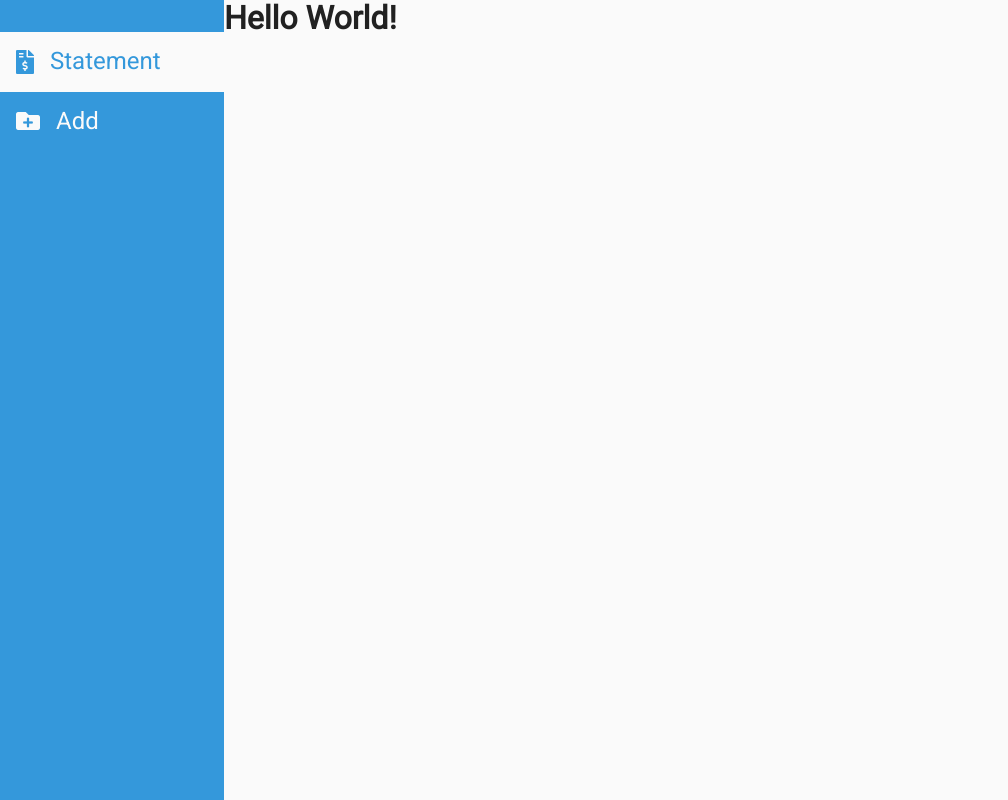
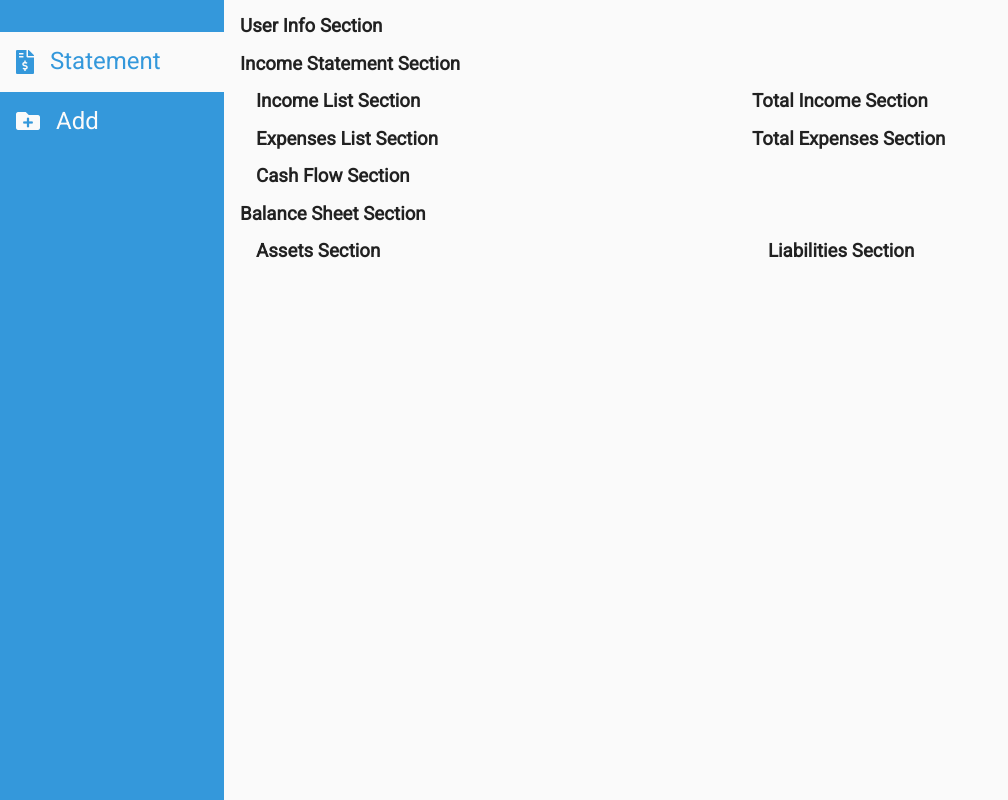
Before and after one commit to cuddyz/Budget-Tool, a Nuxt app: page / in a window 1280 px wide. Shown: the whole page, without its empty margins (0-1008 px from the left). Built offline with nearby package versions, Linux system fonts and the light colour scheme.

Commit message:
Statment File Structure

```diff
--- /dev/null
+++ b/components/statement/Statement.vue
@@ -0,0 +1,26 @@
+<template>
+  <article>
+    <user-info />
+    <income-statment />
+    <balance-sheet />
+  </article>
+</template>
+
+<script>
+import UserInfo from './UserInfo'
+import IncomeStatment from './income-statement/IncomeStatement'
+import BalanceSheet from './balance-sheet/BalanceSheet'
+
+export default {
+  name: 'Statement',
+  components: {
+    UserInfo,
+    IncomeStatment,
+    BalanceSheet
+  }
+}
+</script>
+
+<style lang="scss" scoped>
+
+</style>
--- /dev/null
+++ b/components/statement/UserInfo.vue
@@ -0,0 +1,15 @@
+<template>
+  <section class="m-1">
+    <h3>User Info Section</h3>
+  </section>
+</template>
+
+<script>
+export default {
+  name: 'UserInfo'
+}
+</script>
+
+<style lang="scss" scoped>
+
+</style>
--- /dev/null
+++ b/components/statement/balance-sheet/BalanceSheet.vue
@@ -0,0 +1,26 @@
+<template>
+  <section class="m-1">
+    <h3>Balance Sheet Section</h3>
+    <div class="flex">
+      <assets class="flex-1" />
+      <liabilities class="flex-1" />
+    </div>
+  </section>
+</template>
+
+<script>
+import Assets from './assets/Assets'
+import Liabilities from './liabilities/Liabilities'
+
+export default {
+  name: 'BalanceSheet',
+  components: {
+    Assets,
+    Liabilities
+  }
+}
+</script>
+
+<style lang="scss" scoped>
+
+</style>
--- /dev/null
+++ b/components/statement/balance-sheet/assets/Assets.vue
@@ -0,0 +1,15 @@
+<template>
+  <section class="m-1">
+    <h3>Assets Section</h3>
+  </section>
+</template>
+
+<script>
+export default {
+  name: 'Assets'
+}
+</script>
+
+<style lang="scss" scoped>
+
+</style>
--- /dev/null
+++ b/components/statement/balance-sheet/liabilities/Liabilities.Vue
@@ -0,0 +1,15 @@
+<template>
+  <section class="m-1">
+    <h3>Liabilities Section</h3>
+  </section>
+</template>
+
+<script>
+export default {
+  name: 'Liabilities'
+}
+</script>
+
+<style lang="scss" scoped>
+
+</style>
--- /dev/null
+++ b/components/statement/income-statement/CashFlow.vue
@@ -0,0 +1,15 @@
+<template>
+  <section class="m-1">
+    <h3>Cash Flow Section</h3>
+  </section>
+</template>
+
+<script>
+export default {
+  name: 'CashFlow'
+}
+</script>
+
+<style lang="scss" scoped>
+
+</style>
--- /dev/null
+++ b/components/statement/income-statement/IncomeStatement.vue
@@ -0,0 +1,37 @@
+<template>
+  <section class="m-1">
+    <h3>Income Statement Section</h3>
+    <div class="flex m-1">
+      <income-list class="flex-1 "/>
+      <total-income class="flex-1" />
+    </div>
+    <div class="flex m-1">
+      <expenses-list class="flex-1" />
+      <total-expenses class="flex-1" />
+    </div>
+    <cash-flow />
+  </section>
+</template>
+
+<script>
+import IncomeList from './income/IncomeList'
+import TotalIncome from './income/TotalIncome'
+import ExpensesList from './expenses/ExpensesList'
+import TotalExpenses from './expenses/TotalExpenses'
+import CashFlow from './CashFlow'
+
+export default {
+  name: 'IncomeStatment',
+  components: {
+    IncomeList,
+    TotalIncome,
+    ExpensesList,
+    TotalExpenses,
+    CashFlow
+  }
+}
+</script>
+
+<style lang="scss" scoped>
+
+</style>
--- /dev/null
+++ b/components/statement/income-statement/expenses/ExpensesList.vue
@@ -0,0 +1,15 @@
+<template>
+  <section>
+    <h3>Expenses List Section</h3>
+  </section>
+</template>
+
+<script>
+export default {
+  name: 'ExpensesList'
+}
+</script>
+
+<style lang="scss" scoped>
+
+</style>
--- /dev/null
+++ b/components/statement/income-statement/expenses/TotalExpenses.vue
@@ -0,0 +1,15 @@
+<template>
+  <section>
+    <h3>Total Expenses Section</h3>
+  </section>
+</template>
+
+<script>
+export default {
+  name: 'TotalExpenses'
+}
+</script>
+
+<style lang="scss" scoped>
+
+</style>
--- /dev/null
+++ b/components/statement/income-statement/income/IncomeList.vue
@@ -0,0 +1,15 @@
+<template>
+  <section>
+    <h3>Income List Section</h3>
+  </section>
+</template>
+
+<script>
+export default {
+  name: 'Income List'
+}
+</script>
+
+<style lang="scss" scoped>
+
+</style>
--- /dev/null
+++ b/components/statement/income-statement/income/TotalIncome.vue
@@ -0,0 +1,15 @@
+<template>
+  <section>
+    <h3>Total Income Section</h3>
+  </section>
+</template>
+
+<script>
+export default {
+  name: 'TotalIncome'
+}
+</script>
+
+<style lang="scss" scoped>
+
+</style>
--- a/pages/index.vue
+++ b/pages/index.vue
@@ -1,9 +1,13 @@
 <template>
-  <h1>Hello World!</h1>
+  <statement />
 </template>
 
 <script>
+import Statement from '@/components/statement/Statement'
 export default {
-  name: 'LandingPage'
+  name: 'LandingPage',
+  components: {
+    Statement
+  }
 }
 </script>
```
